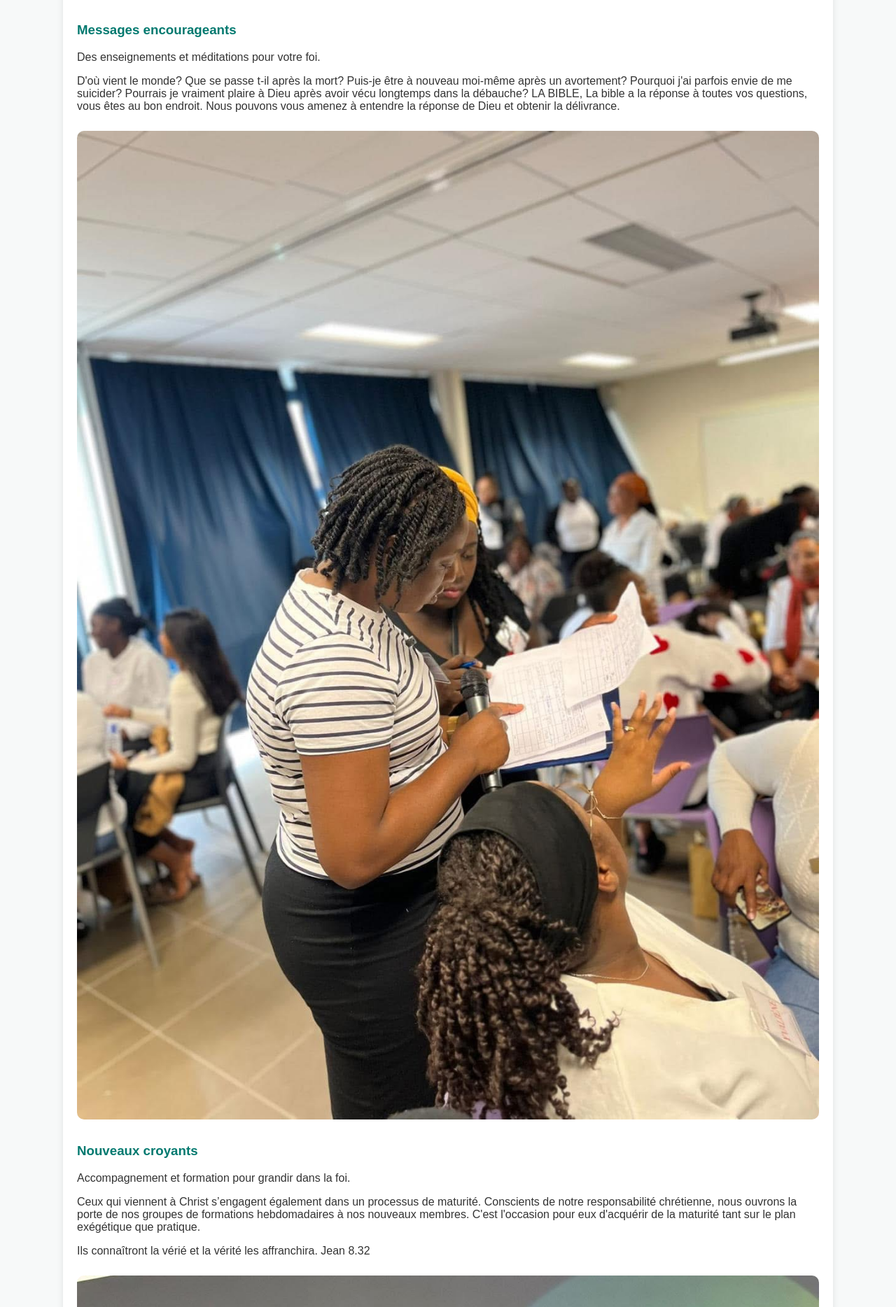
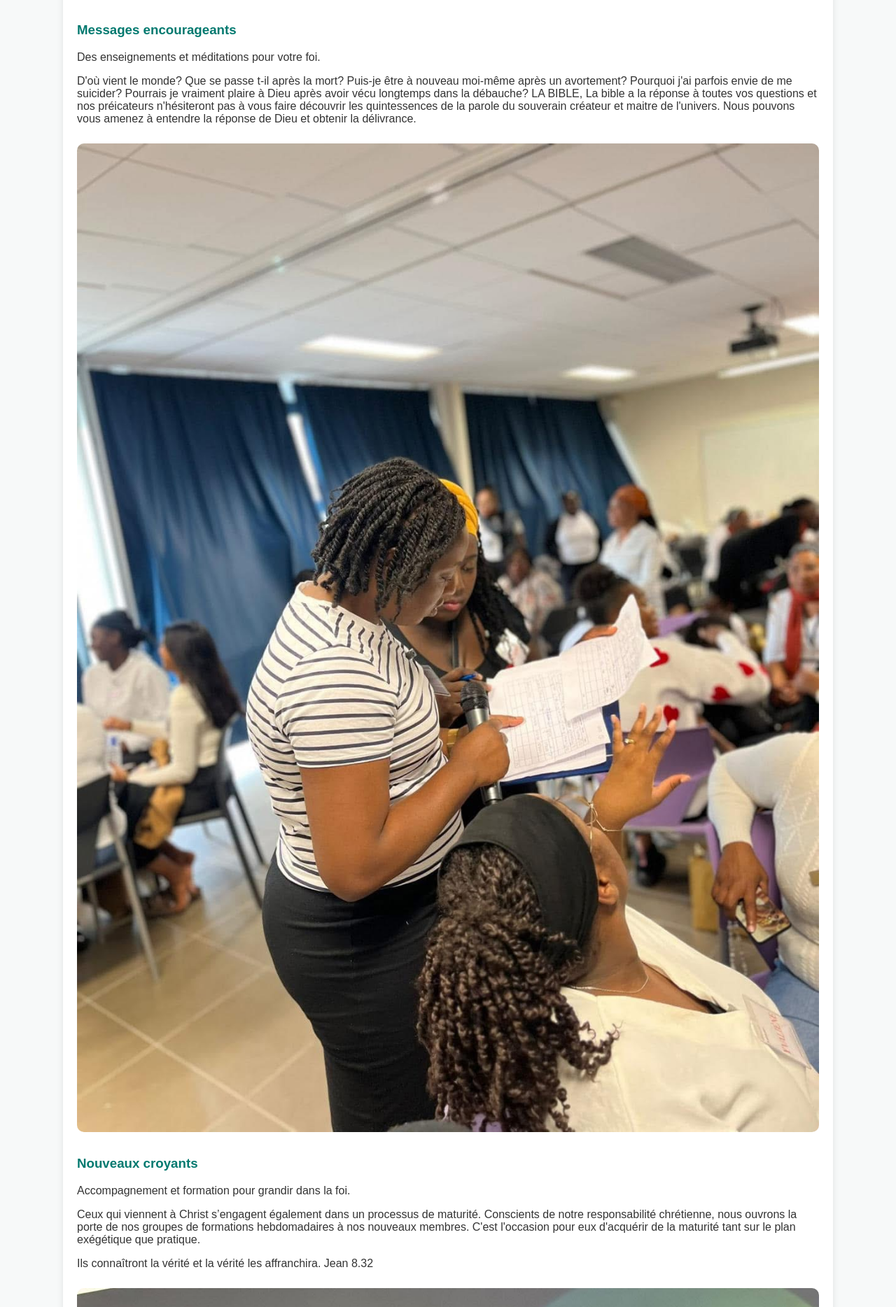
Before and after one commit to CepzoedArgenteuil/Ambassade-du-royaume, a plain HTML site: page index.html in a window 1280 px wide. Shown: the part 7652-9520 px from the top of the page at 70% size. Drawn offline with Linux system fonts and the light colour scheme.

Commit message:
Update index.html

```diff
--- a/index.html
+++ b/index.html
@@ -152,7 +152,7 @@
       <div class="card">
         <h3>Messages encourageants</h3>
         <p>Des enseignements et méditations pour votre foi.</p>
-        <p>D'où vient le monde? Que se passe t-il après la mort? Puis-je être à nouveau moi-même après un avortement? Pourquoi j'ai parfois envie de me suicider? Pourrais je vraiment plaire à Dieu après avoir vécu longtemps dans la débauche? LA BIBLE, La bible a la réponse à toutes vos questions, vous êtes au bon endroit. Nous pouvons vous amenez à entendre la réponse de Dieu et obtenir la délivrance.</p>
+        <p>D'où vient le monde? Que se passe t-il après la mort? Puis-je être à nouveau moi-même après un avortement? Pourquoi j'ai parfois envie de me suicider? Pourrais je vraiment plaire à Dieu après avoir vécu longtemps dans la débauche? LA BIBLE, La bible a la réponse à toutes vos questions et nos préicateurs n'hésiteront pas à vous faire découvrir les quintessences de la parole du souverain créateur et maitre de l'univers. Nous pouvons vous amenez à entendre la réponse de Dieu et obtenir la délivrance.</p>
         <img src="IMG_0306.jpeg" alt="Message biblique">
       </div>
 
@@ -160,7 +160,7 @@
         <h3>Nouveaux croyants</h3>
         <p>Accompagnement et formation pour grandir dans la foi.</p>
         <p>Ceux qui viennent à Christ s’engagent également dans un processus de maturité. Conscients de notre responsabilité chrétienne, nous ouvrons la porte de nos groupes de formations hebdomadaires à nos nouveaux membres. C'est l'occasion pour eux d'acquérir de la maturité tant sur le plan exégétique que pratique.</p>
-        <p> Ils connaîtront la vérié et la vérité les affranchira. Jean 8.32</p>
+        <p> Ils connaîtront la vérité et la vérité les affranchira. Jean 8.32</p>
         <img src="IMG_0314.jpeg" alt="Nouveaux croyants">
       </div>
 
```
